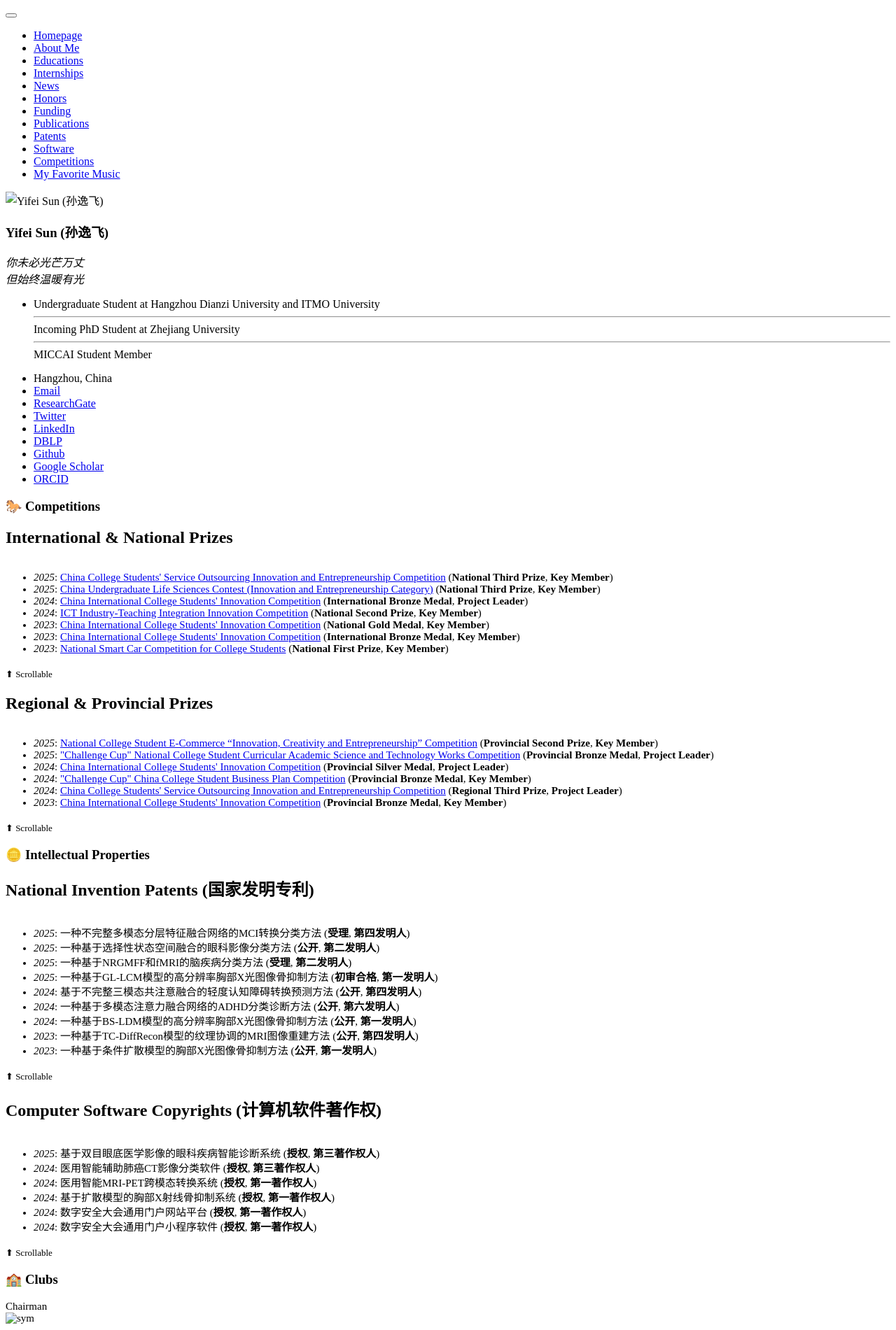
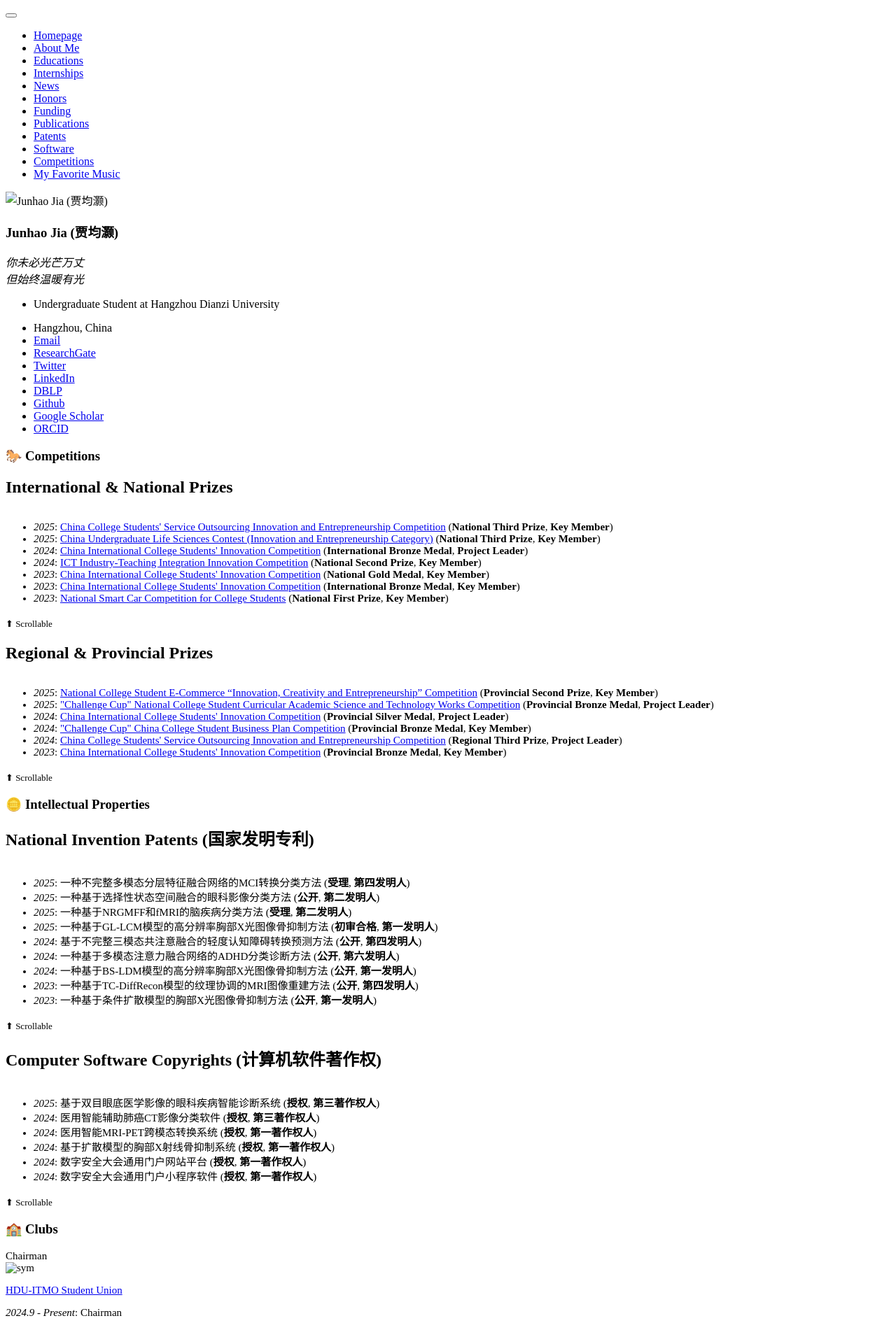
Before and after one commit to BeistMedAI/beistmedai.github.io, a Jekyll site: the page built from aborted.md, in a window 1280 px wide. Shown: the top 1901 px of the page at 70% size. Built offline with Jekyll 4.4.1, drawn with Linux system fonts in a browser that asks for light colours; our own code applies the rules of GitHub Pages for plain Markdown files.

Commit message:
Update _config.yml

```diff
--- a/_config.yml
+++ b/_config.yml
@@ -6,9 +6,9 @@
 # `jekyll serve`. If you change this file, please restart the server process.
 
 # Site Settings
-title                    : "Yifei Sun (孙逸飞)"
-description              : "Undergraduate Student at Hangzhou Dianzi University and ITMO University<hr>Incoming PhD Student at Zhejiang University<hr>MICCAI Student Member"
-repository               : "diaoquesang/diaoquesang.github.io"
+title                    : "Junhao Jia (贾均灏)"
+description              : "Undergraduate Student at Hangzhou Dianzi University"
+repository               : "BeistMedAI/beistmedai.github.io"
 google_scholar_stats_use_cdn : true
 
 # google analytics
@@ -21,15 +21,15 @@
 
 # Site Author
 author:
-  name             : "Yifei Sun (孙逸飞)"
+  name             : "Junhao Jia (贾均灏)"
   avatar           : "images/avatar.jpg"
   bio              : "<i>你未必光芒万丈<br>但始终温暖有光</i>"
   location         : "Hangzhou, China"
   employer         :
   pubmed           :
   googlescholar    : "https://scholar.google.com/citations?user=4anytcgAAAAJ"
-  email            : "szhsxhsyf@hdu.edu.cn"
-  researchgate     : "https://www.researchgate.net/profile/Yifei-Sun-61"
+  email            : "23080631@hdu.edu.cn"
+  researchgate     : "https://www.researchgate.net/profile/Junhao-Jia-3"
   uri              :
   bitbucket        :
   codepen          :
@@ -37,21 +37,21 @@
   flickr           :
   facebook         :
   foursquare       :
-  github           : "diaoquesang"
+  github           : "BeistMedAI"
   google_plus      :
   keybase          :
   instagram        :
   impactstory      : # e.g., "https://profiles.impactstory.org/u/xxxx-xxxx-xxxx-xxxx"
   lastfm           :
-  linkedin         : "diaoquesang"
+  linkedin         : "BeistMedAI"
   dblp             : "https://dblp.org/pid/27/3389-5.html"
-  orcid            : "https://orcid.org/0009-0005-7811-9487"
+  orcid            : "https://orcid.org/0009-0002-7508-4715"
   pinterest        :
   soundcloud       :
   stackoverflow    : # http://stackoverflow.com/users/123456/username
   steam            :
   tumblr           :
-  twitter          : "diaoquesang"
+  twitter          : "BeistMedAI"
   vine             :
   weibo            :
   xing             :
```
